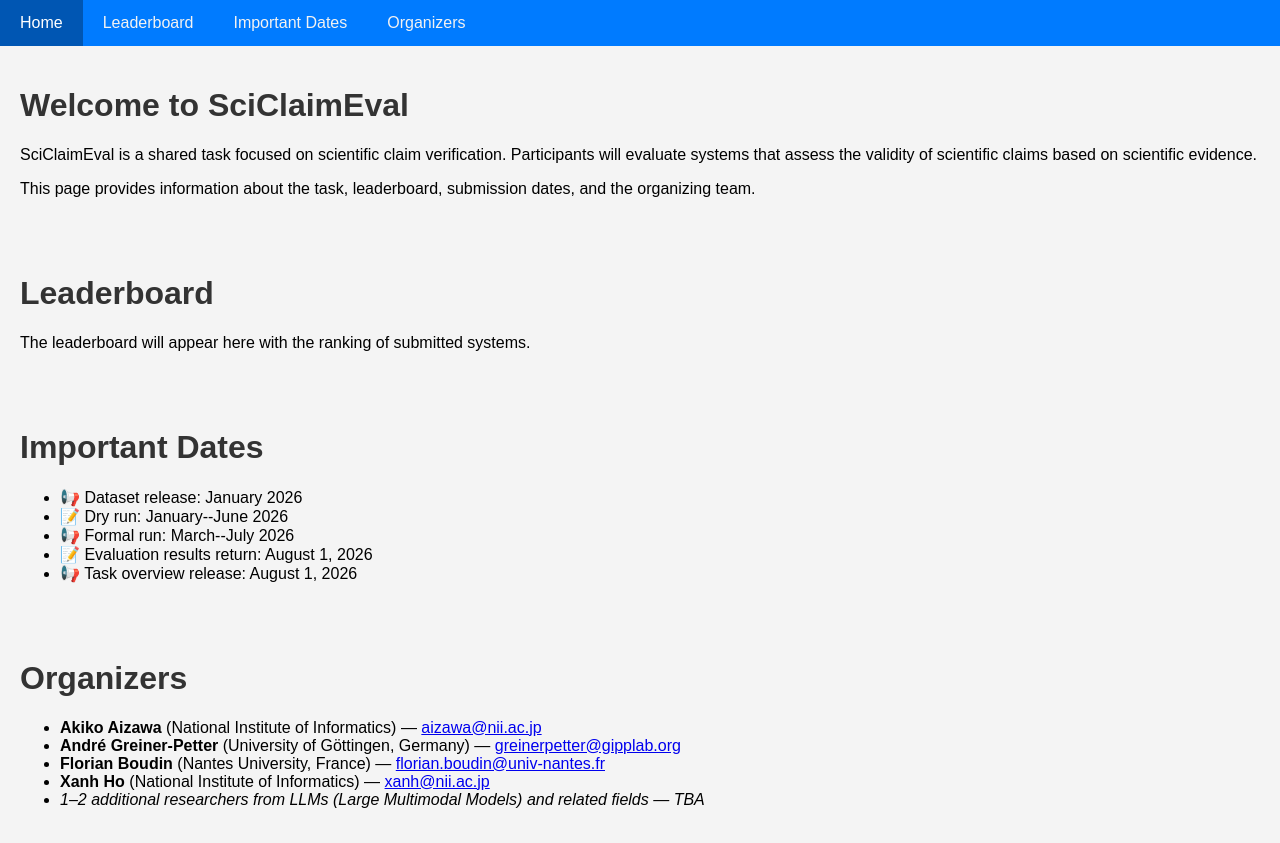
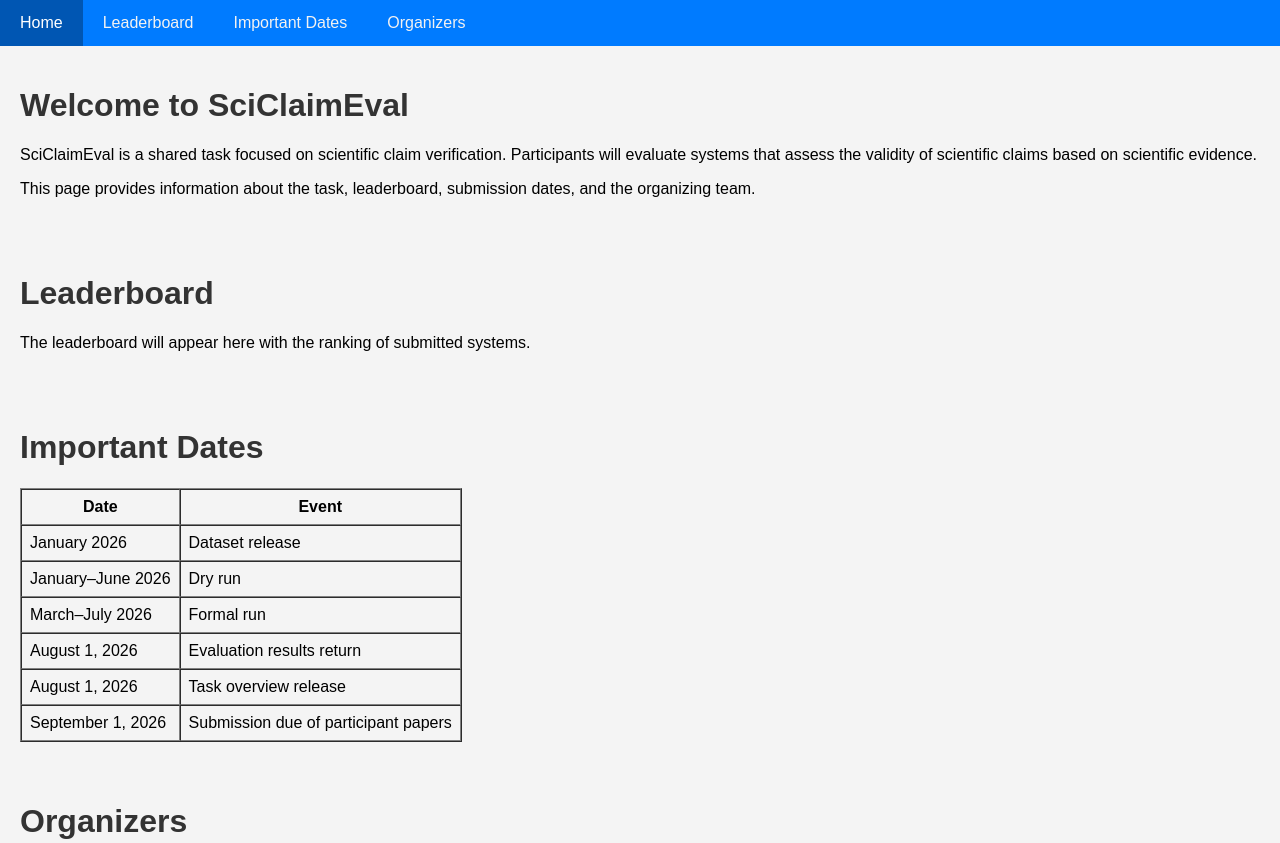
Before and after one commit to SciClaimEval/sciclaimeval, a plain HTML site: page index.html in a window 1280 px wide. Shown: the top 843 px of the page. Drawn offline with Linux system fonts and the light colour scheme.

Commit message:
Update index.html

```diff
--- a/index.html
+++ b/index.html
@@ -66,14 +66,42 @@
 
   <div class="content" id="dates">
     <h1>Important Dates</h1>
-    <ul>
-      <li>📢 Dataset release: January 2026 </li>
-      <li>📝 Dry run: January--June 2026 </li>
-      <li>📢 Formal run: March--July 2026</li>
-      <li>📝 Evaluation results return: August 1, 2026</li>
-      <li>📢 Task overview release: August 1, 2026</li>
-    </ul>
+    <table border="1" cellpadding="8" cellspacing="0">
+      <thead>
+        <tr>
+          <th>Date</th>
+          <th>Event</th>
+        </tr>
+      </thead>
+      <tbody>
+        <tr>
+          <td>January 2026</td>
+          <td>Dataset release</td>
+        </tr>
+        <tr>
+          <td>January–June 2026</td>
+          <td>Dry run</td>
+        </tr>
+        <tr>
+          <td>March–July 2026</td>
+          <td>Formal run</td>
+        </tr>
+        <tr>
+          <td>August 1, 2026</td>
+          <td>Evaluation results return</td>
+        </tr>
+        <tr>
+          <td>August 1, 2026</td>
+          <td>Task overview release</td>
+        </tr>
+        <tr>
+          <td>September 1, 2026</td>
+          <td>Submission due of participant papers</td>
+        </tr>
+      </tbody>
+    </table>
   </div>
+
 
   <div class="content" id="organizers">
     <h1>Organizers</h1>
```
